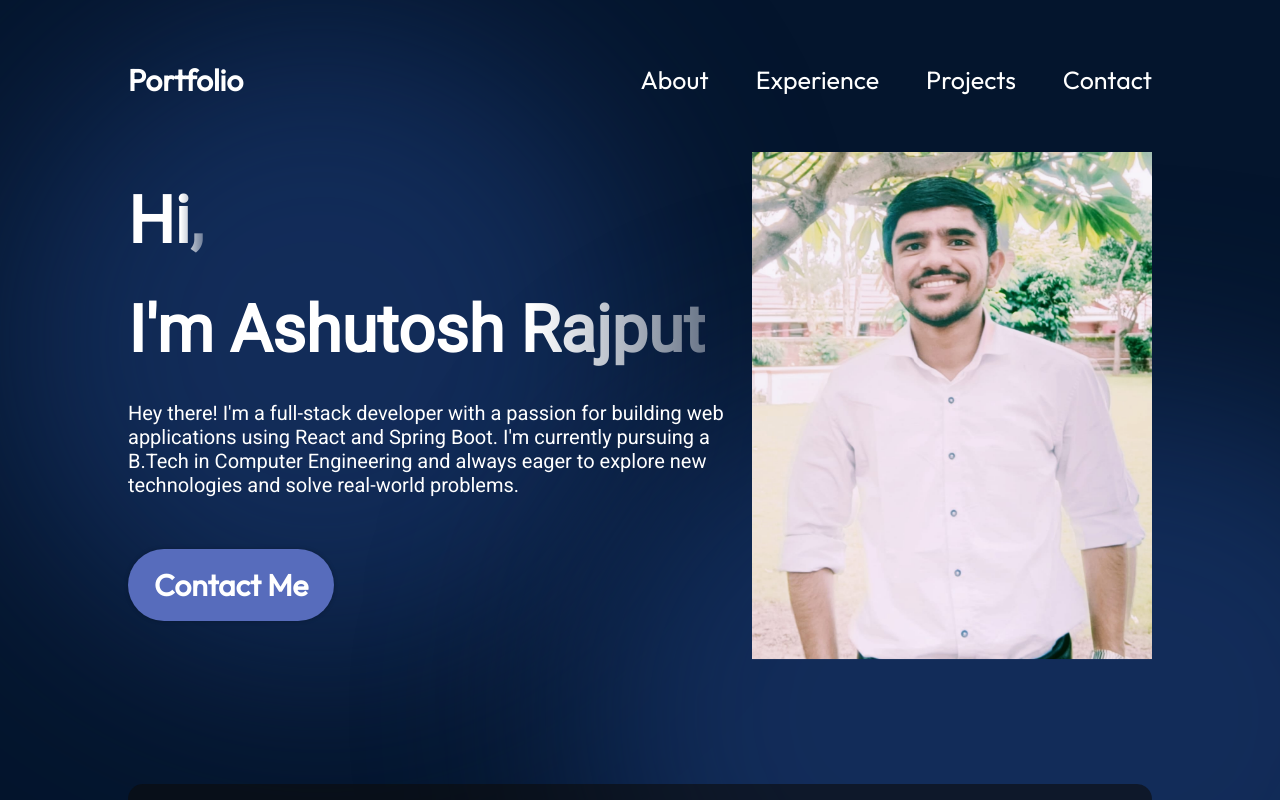
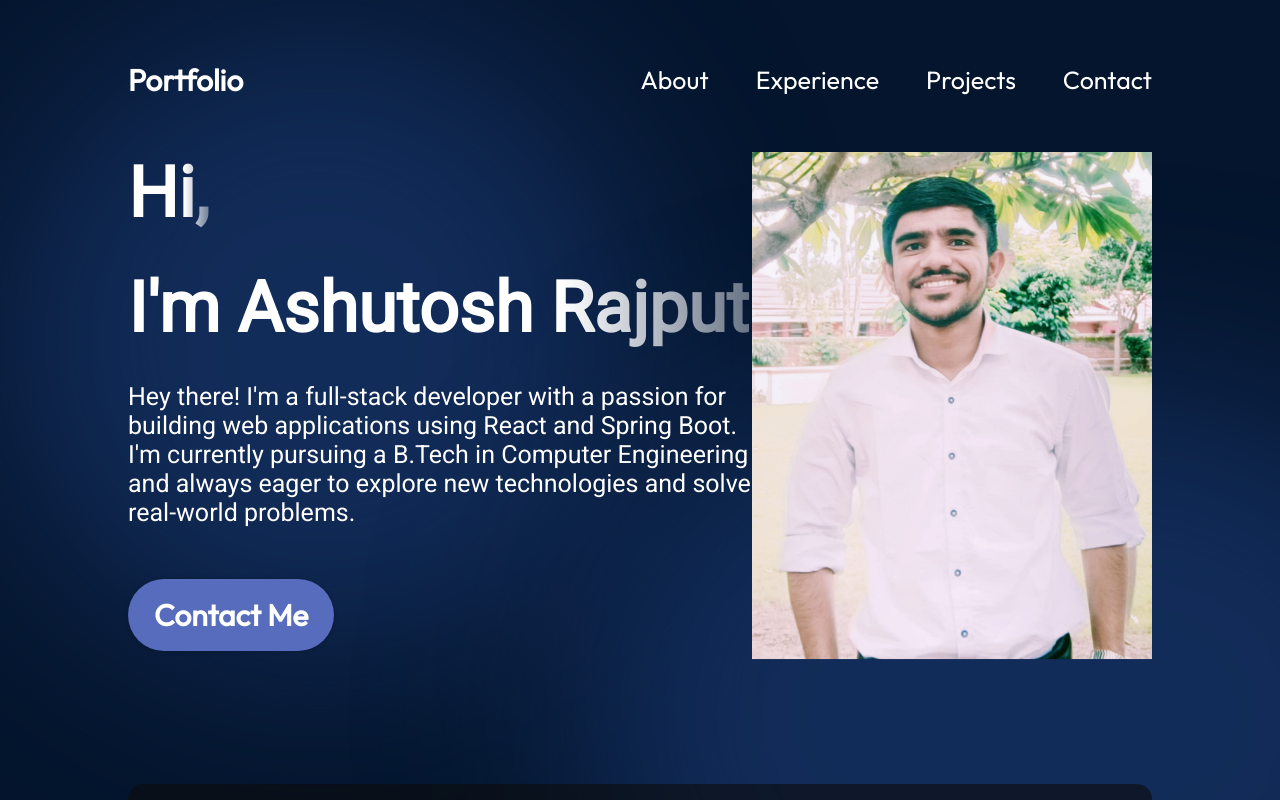
Before and after one commit to Ashutosh8668/MyPortfolio, a React (Vite) app: page / in a window 1280 px wide. Shown: the top 800 px of the page. Built offline with nearby package versions, Linux system fonts and the light colour scheme.

Commit message:
Update Hero.module.css

```diff
--- a/src/components/Hero/Hero.module.css
+++ b/src/components/Hero/Hero.module.css
@@ -20,7 +20,7 @@
 }
 
 .title {
-  font-size: 65px;
+  font-size: 70px;
   font-weight: 900;
   margin-bottom: 33px;
   font-family: var(--font-roboto);
@@ -34,7 +34,7 @@
 }
 
 .description {
-  font-size: 20px;
+  font-size: 25px;
   font-family: var(--font-roboto);
   margin-bottom: 52px;
 }
```
